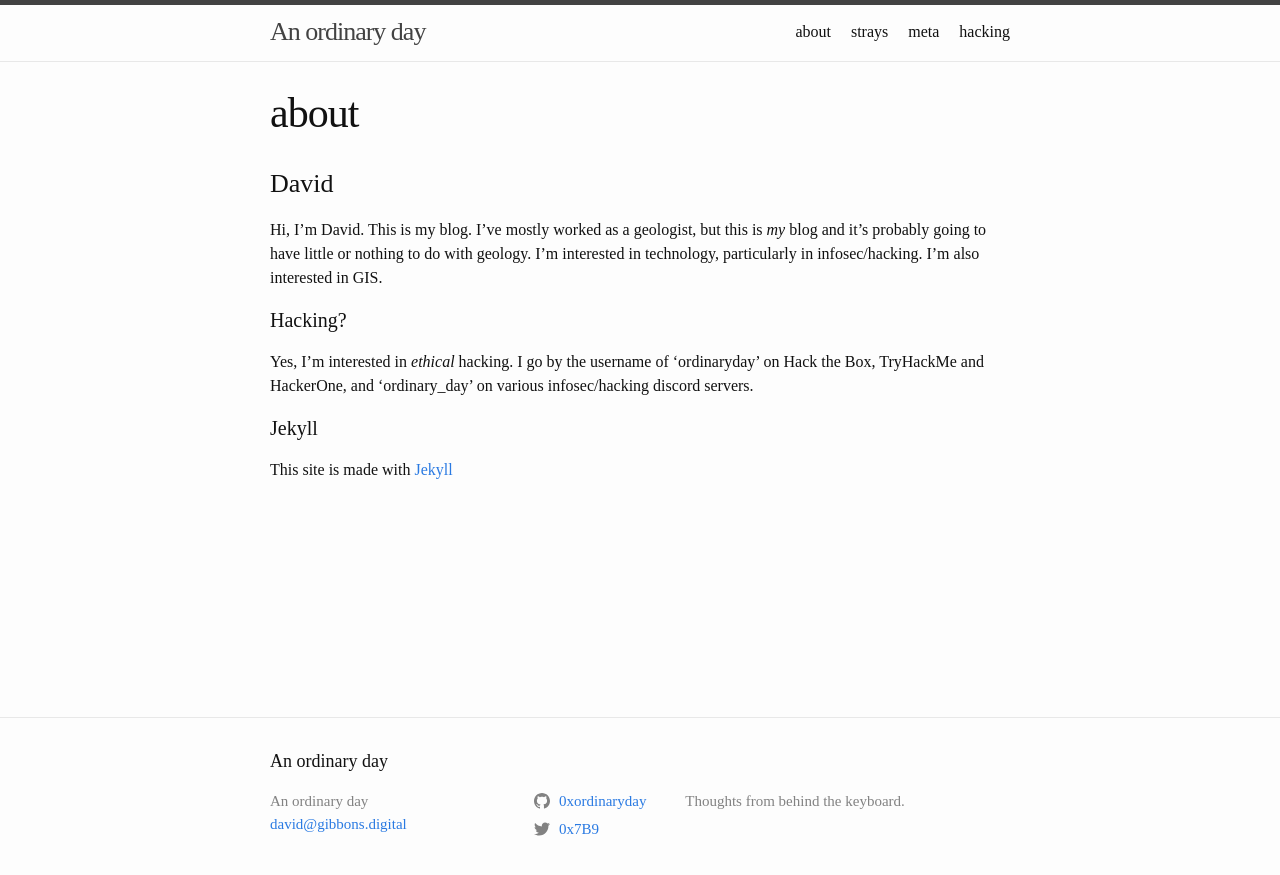
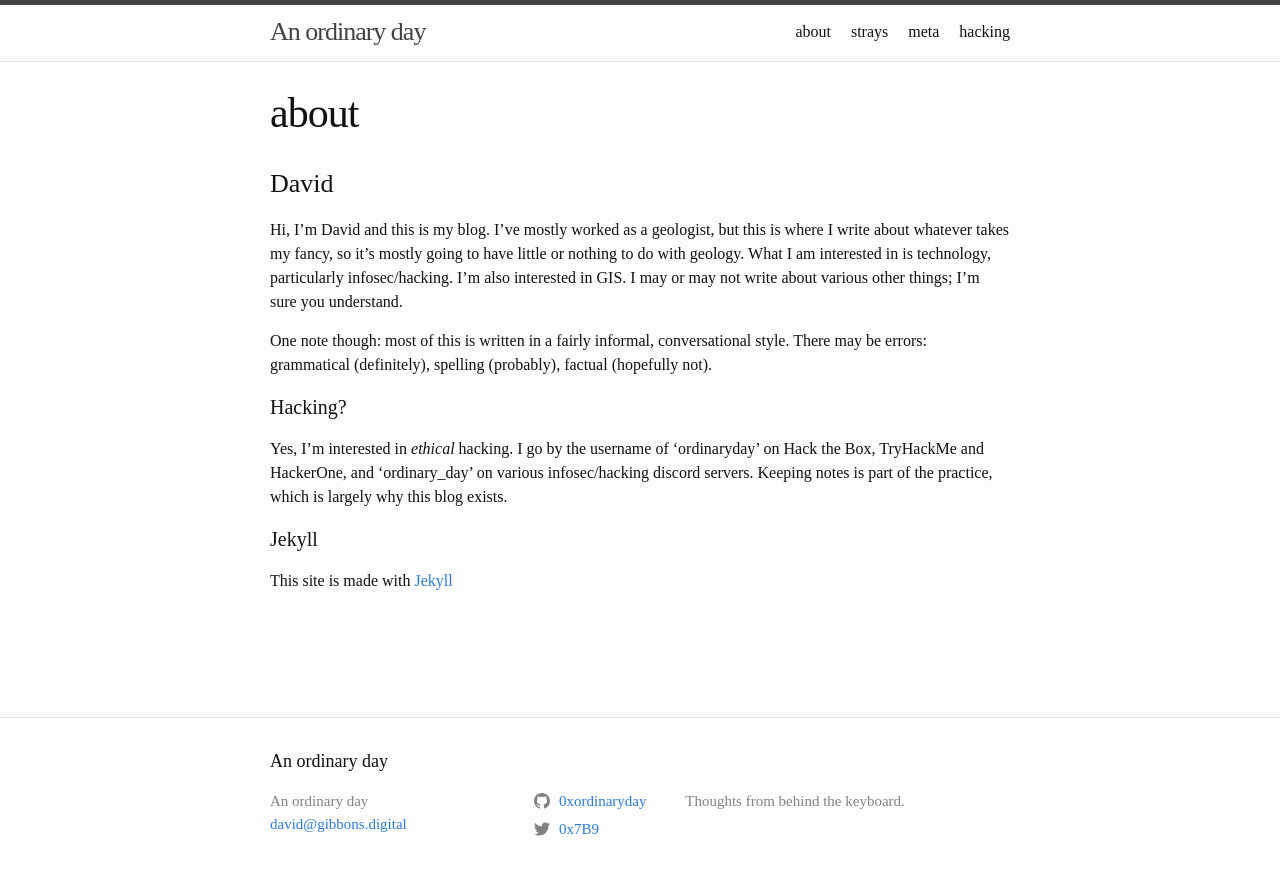
Before and after one commit to 0xordinaryday/blog, a Jekyll site: the page built from about.md, in a window 1280 px wide. Shown: the top 875 px of the page. Built offline with Jekyll 4.4.1, drawn with Linux system fonts in a browser that asks for light colours.

Commit message:
update about

```diff
--- a/about.md
+++ b/about.md
@@ -6,11 +6,13 @@ permalink: /about/
 
 ### David
 
-Hi, I'm David. This is my blog. I've mostly worked as a geologist, but this is *my* blog and it's probably going to have little or nothing to do with geology. I'm interested in technology, particularly in infosec/hacking. I'm also interested in GIS.
+Hi, I'm David and this is my blog. I've mostly worked as a geologist, but this is where I write about whatever takes my fancy, so it's mostly going to have little or nothing to do with geology. What I am interested in is technology, particularly infosec/hacking. I'm also interested in GIS. I may or may not write about various other things; I'm sure you understand.
+
+One note though: most of this is written in a fairly informal, conversational style. There may be errors: grammatical (definitely), spelling (probably), factual (hopefully not).
 
 #### Hacking?
 
-Yes, I'm interested in *ethical* hacking. I go by the username of 'ordinaryday' on Hack the Box, TryHackMe and HackerOne, and 'ordinary_day' on various infosec/hacking discord servers.
+Yes, I'm interested in *ethical* hacking. I go by the username of 'ordinaryday' on Hack the Box, TryHackMe and HackerOne, and 'ordinary_day' on various infosec/hacking discord servers. Keeping notes is part of the practice, which is largely why this blog exists.
 
 #### Jekyll
 
```
